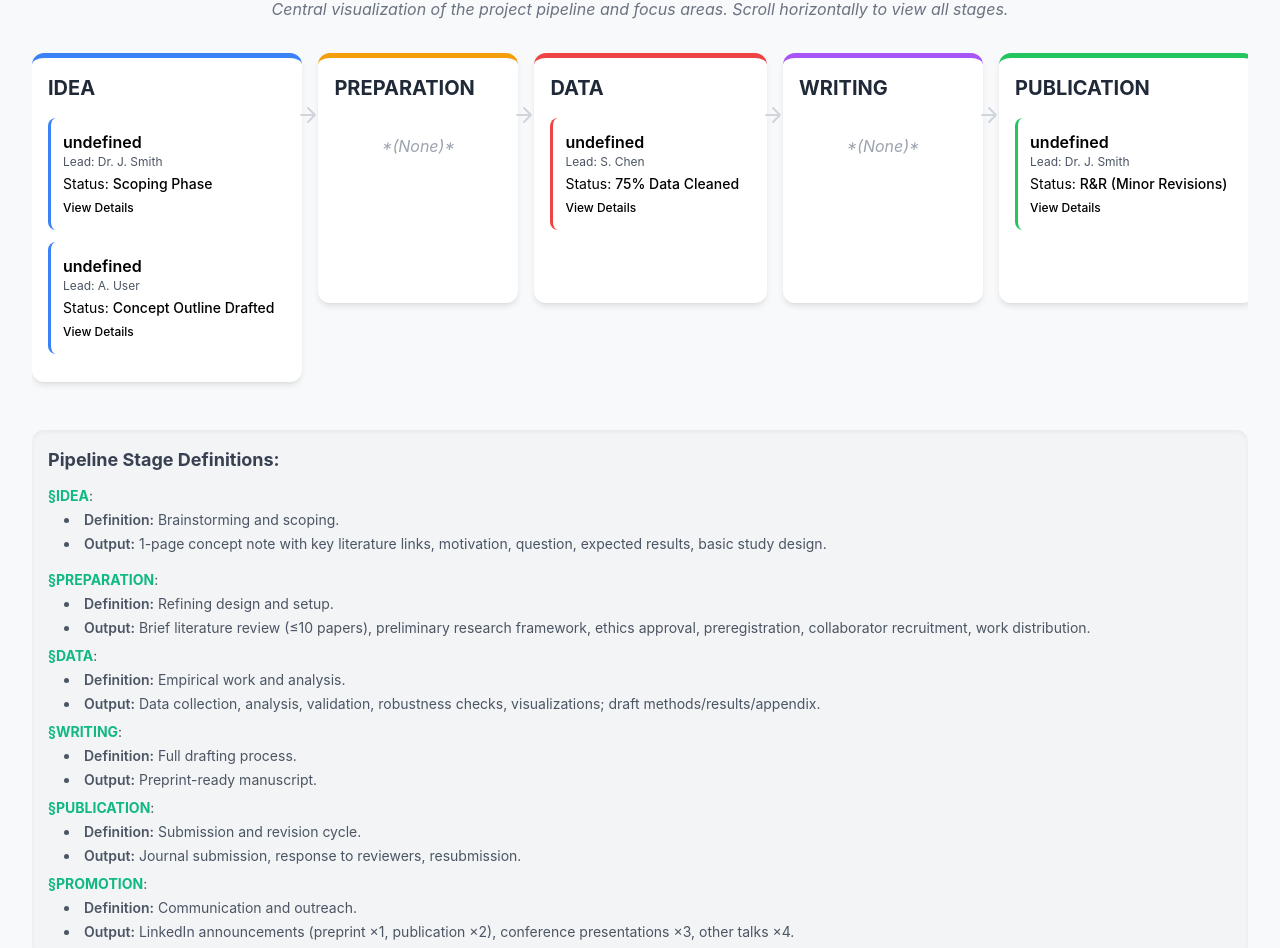
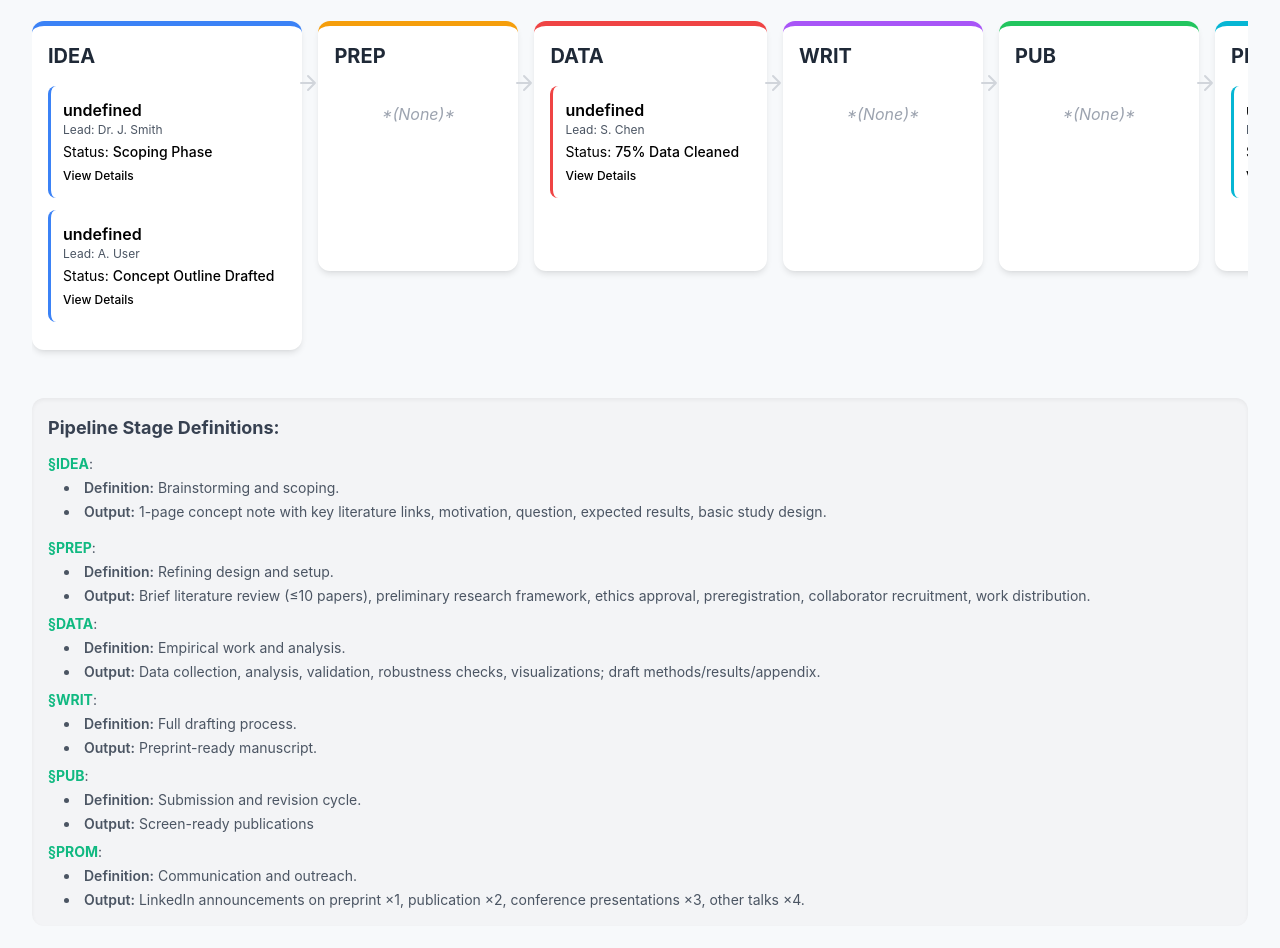
Before and after one commit to calvinchengyx/research_hub, a plain HTML site: page index.html in a window 1280 px wide. Shown: the part 83-1031 px from the top of the page. Drawn offline with nearby package versions, Linux system fonts and the light colour scheme.

Commit message:
update html file for some writing

```diff
--- a/index.html
+++ b/index.html
@@ -3,7 +3,7 @@
 <head>
     <meta charset="UTF-8">
     <meta name="viewport" content="width=device-width, initial-scale=1.0">
-    <title>Project Overview Hub - Dashboard Preview</title>
+    <title>Research Project Central Monitor Dashboard</title>
     <!-- Load Tailwind CSS -->
     <script src="https://cdn.tailwindcss.com"></script>
     <script>
@@ -82,7 +82,7 @@
         .stage-idea { border-color: #3b82f6; }
         .stage-prep { border-color: #f59e0b; }
         .stage-data { border-color: #ef4444; }
-        .stage-writing { border-color: #a855f7; }
+        .stage-writ { border-color: #a855f7; }
         .stage-pub { border-color: #22c55e; }
         .stage-promo { border-color: #06b6d4; }
     </style>
@@ -92,9 +92,8 @@
     <div class="max-w-full mx-auto">
         <header class="mb-8 text-center">
             <h1 class="text-4xl font-extrabold text-gray-900 flex items-center justify-center">
-                <span class="mr-3">🔬</span> Project Overview Hub - Dashboard
+                <span class="mr-3">🔬</span> Research Project Central Monitor Dashboard
             </h1>
-            <p class="text-gray-500 mt-2 italic">Central visualization of the project pipeline and focus areas. Scroll horizontally to view all stages.</p>
         </header>
 
         <!-- Main Pipeline Row (6 Blocks) -->
@@ -154,7 +153,7 @@
             <!-- Daily Log Preview (Left Half) -->
             <div class="p-6 bg-white rounded-xl shadow-lg border-l-4 border-hub-primary">
                 <h2 class="text-2xl font-bold text-gray-800 mb-4 flex justify-between items-center">
-                    <span>📅 Daily Log Preview (Last 5 Days)</span>
+                    <span> Daily Log Preview (Last 5 Days)</span>
                     <a href="logs/daily-log.md" target="_blank" class="bg-hub-primary hover:bg-emerald-600 text-white font-semibold py-1 px-3 rounded-lg text-sm transition duration-200">
                         Go to Full Log
                     </a>
@@ -192,17 +191,17 @@
 - Card: AI-Driven Literature Review | Lead: Dr. J. Smith | Start: 2025-10-01 | Status: Scoping Phase | Link: projects/projectA.md
 - Card: Next-Gen Sensor Design | Lead: A. User | Start: 2025-11-15 | Status: Concept Outline Drafted | Link: projects/projectB.md
 
-## PREPARATION
+## PREP
 
 ## DATA
 - Card: Field Study 2025 Analysis | Lead: S. Chen | Start: 2025-05-20 | Status: 75% Data Cleaned | Link: projects/projectC.md
 
-## WRITING
+## WRIT
 
-## PUBLICATION
+## PUBL
 - Card: Model Validation Paper | Lead: Dr. J. Smith | Start: 2024-09-01 | Status: R&R (Minor Revisions) | Link: projects/projectD.md
 
-## PROMOTION
+## PROM
 - Card: Archival Methods Review | Lead: A. User | Start: 2025-03-01 | Status: Upcoming Conference Talk (x1) | Link: projects/projectE.md
 
 ## ARCHIVE
@@ -222,8 +221,8 @@
 ## 2025-11-25 (Tuesday)
 | Project | Task/Update | Time Spent | Next Steps |
 | :--- | :--- | :--- | :--- |
-| Project D (Publication) | Read and summarized the journal Reviewer Reports. Created a response outline. | 3.0h | Start drafting the formal response. |
-| Project B (Preparation) | Conducted a preliminary search for potential collaborators in the field. | 1.0h | Draft a recruitment email. |
+| Project D (Pub) | Read and summarized the journal Reviewer Reports. Created a response outline. | 3.0h | Start drafting the formal response. |
+| Project B (Prep) | Conducted a preliminary search for potential collaborators in the field. | 1.0h | Draft a recruitment email. |
 
 ## 2025-11-24 (Monday)
 | Project | Task/Update | Time Spent | Next Steps |
@@ -247,7 +246,7 @@
 
 ## LOG
 * 2025-11-26: Initial setup complete. Created the project dedicated Markdown file and populated the core metadata. Next step is to finalize the ethics approval application.
-* 2025-11-20: Initial concept note approved by team. Moving project from "Idea" to "Preparation" stage on the main dashboard.
+* 2025-11-20: Initial concept note approved by team. Moving project from "Idea" to "Prep" stage on the main dashboard.
 * 2025-10-01: Project officially started.
         `;
 
@@ -257,7 +256,7 @@
                 definition: 'Brainstorming and scoping.',
                 output: '1-page concept note with key literature links, motivation, question, expected results, basic study design.'
             },
-            'PREPARATION': {
+            'PREP': {
                 definition: 'Refining design and setup.',
                 output: 'Brief literature review (≤10 papers), preliminary research framework, ethics approval, preregistration, collaborator recruitment, work distribution.'
             },
@@ -265,24 +264,24 @@
                 definition: 'Empirical work and analysis.',
                 output: 'Data collection, analysis, validation, robustness checks, visualizations; draft methods/results/appendix.'
             },
-            'WRITING': {
+            'WRIT': {
                 definition: 'Full drafting process.',
                 output: 'Preprint-ready manuscript.'
             },
-            'PUBLICATION': {
+            'PUB': {
                 definition: 'Submission and revision cycle.',
-                output: 'Journal submission, response to reviewers, resubmission.'
+                output: 'Screen-ready publications'
             },
-            'PROMOTION': {
+            'PROM': {
                 definition: 'Communication and outreach.',
-                output: 'LinkedIn announcements (preprint ×1, publication ×2), conference presentations ×3, other talks ×4.'
+                output: 'LinkedIn announcements on preprint ×1, publication ×2, conference presentations ×3, other talks ×4.'
             },
         };
 
-        const STAGE_ORDER = ['IDEA', 'PREPARATION', 'DATA', 'WRITING', 'PUBLICATION', 'PROMOTION'];
+        const STAGE_ORDER = ['IDEA', 'PREP', 'DATA', 'WRIT', 'PUB', 'PROM'];
         const stageColors = {
-            'IDEA': 'stage-idea', 'PREPARATION': 'stage-prep', 'DATA': 'stage-data',
-            'WRITING': 'stage-writing', 'PUBLICATION': 'stage-pub', 'PROMOTION': 'stage-promo'
+            'IDEA': 'stage-idea', 'PREP': 'stage-prep', 'DATA': 'stage-data',
+            'WRIT': 'stage-writ', 'PUB': 'stage-pub', 'PROM': 'stage-promo'
         };
 
 
```
